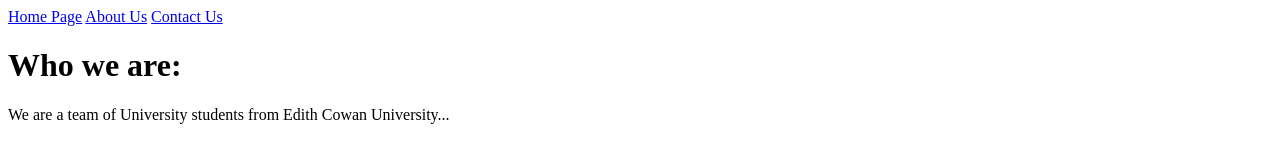
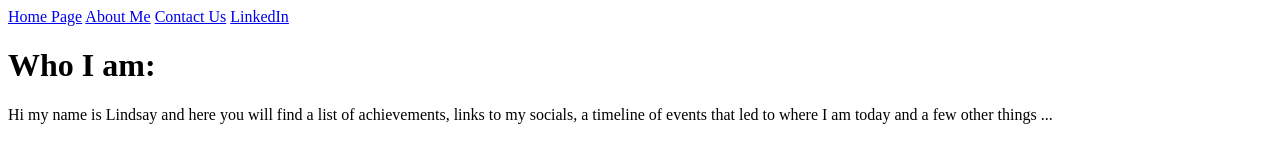
Before and after one commit to WhatADilemma/TAFE-And-University-Projects, a plain HTML site: page Uni Project Workshops/index.html in a window 1280 px wide. Drawn offline with Linux system fonts and the light colour scheme.

Commit message:
Update index.html

```diff
--- a/Uni Project Workshops/index.html
+++ b/Uni Project Workshops/index.html
@@ -13,10 +13,11 @@
 		<div>
 		<div class = "Menu">
 		<a href="index.html">Home Page</a>
-		<a href="about.html">About Us</a>
+		<a href="about.html">About Me</a>
 		<a href="contact.html">Contact Us</a>
+		<a href="https://www.linkedin.com/in/lindsay-coudert-729696287/">LinkedIn</a>
 		</div>
 	</nav>
-	<h1> Who we are: </h1>
-	<p> We are a team of  University students from Edith Cowan University... </p>
+	<h1> Who I am: </h1>
+	<p> Hi my name is Lindsay and here you will find a list of achievements, links to my socials, a timeline of events that led to where I am today and a few other things  ... </p>
 </body>
```
